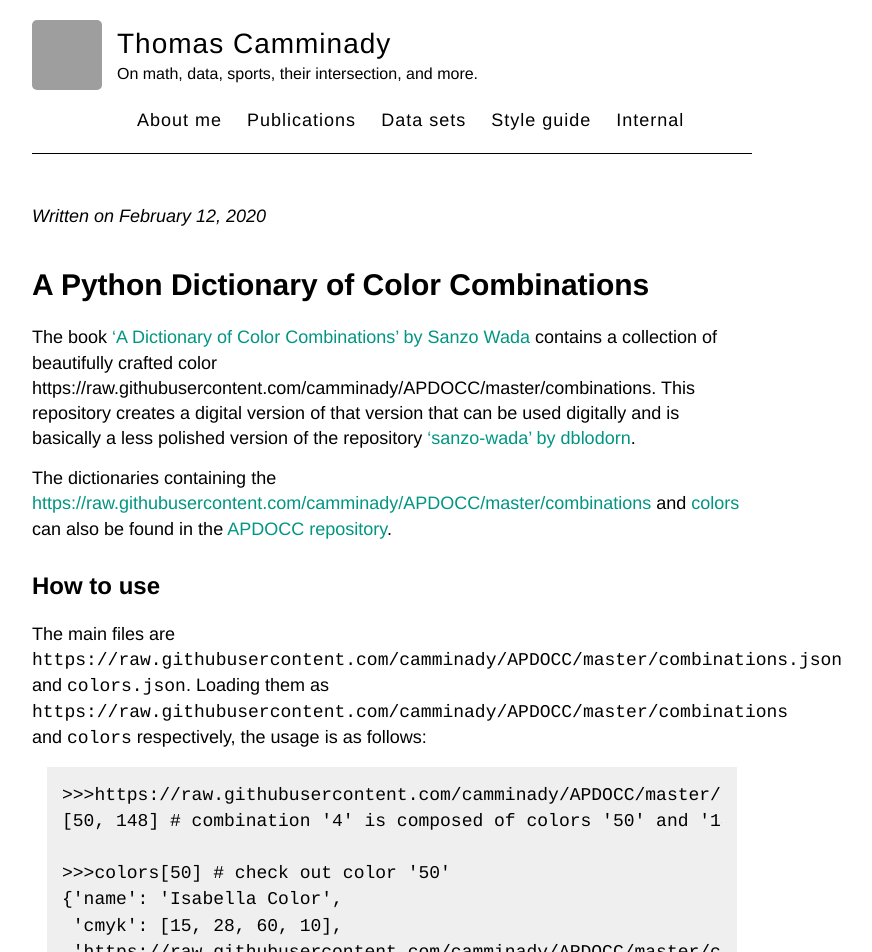
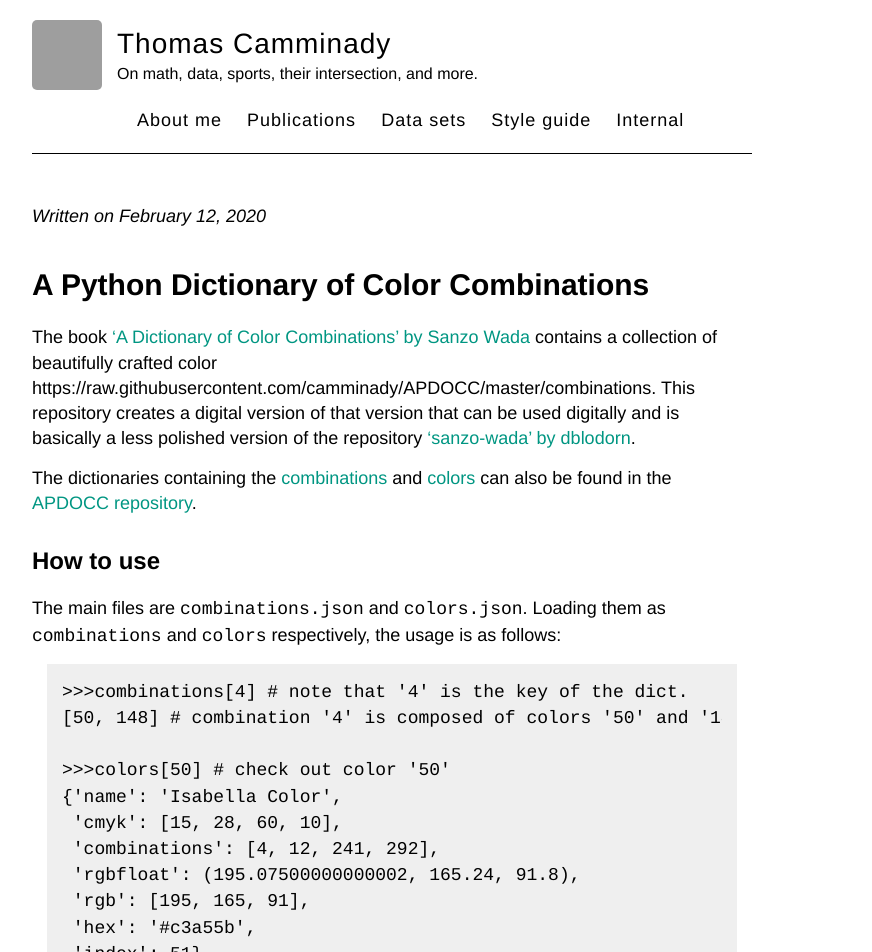
Before and after one commit to camminady/camminady.github.io, a Jekyll site: the page built from _posts/2020-02-12-colordictionary.md, in a window 1280 px wide and 1400 px high. Shown: the top 952 px of the window, without its empty margins (248-1120 px from the left). Built offline with Jekyll 4.4.1, drawn with Linux system fonts in a browser that asks for light colours; some of the changed text lies outside the part shown; grey boxes are pictures that could not be loaded.

Commit message:
Correcting the auto replace error

````diff
--- a/_posts/2020-02-12-colordictionary.md
+++ b/_posts/2020-02-12-colordictionary.md
@@ -6,32 +6,32 @@
 The book ['A Dictionary of Color Combinations' by Sanzo Wada](https://www.amazon.com/Dictionary-Color-Combinations-Various/dp/4861522471) contains a collection of beautifully crafted color https://raw.githubusercontent.com/camminady/APDOCC/master/combinations.
 This repository creates a digital version of that version that can be used digitally and  is basically a less polished version of the repository ['sanzo-wada' by dblodorn](https://github.com/dblodorn/sanzo-wada).
 
-The dictionaries containing the [https://raw.githubusercontent.com/camminady/APDOCC/master/combinations](https://raw.githubusercontent.com/camminady/APDOCC/master/https://raw.githubusercontent.com/camminady/APDOCC/master/combinations.json) and [colors](https://raw.githubusercontent.com/camminady/APDOCC/master/colors.json) can also be found in the [APDOCC repository](https://github.com/camminady/APDOCC).
+The dictionaries containing the [combinations](https://raw.githubusercontent.com/camminady/APDOCC/master/combinations.json) and [colors](https://raw.githubusercontent.com/camminady/APDOCC/master/colors.json) can also be found in the [APDOCC repository](https://github.com/camminady/APDOCC).
 
 ## How to use
 
-The main files are `https://raw.githubusercontent.com/camminady/APDOCC/master/combinations.json` and `colors.json`.
-Loading them as `https://raw.githubusercontent.com/camminady/APDOCC/master/combinations` and `colors` respectively, the usage is as follows:
+The main files are `combinations.json` and `colors.json`.
+Loading them as `combinations` and `colors` respectively, the usage is as follows:
 
 
 ```
->>>https://raw.githubusercontent.com/camminady/APDOCC/master/combinations[4] # note that '4' is the key of the dict.
+>>>combinations[4] # note that '4' is the key of the dict.
 [50, 148] # combination '4' is composed of colors '50' and '148'
 
 >>>colors[50] # check out color '50'
 {'name': 'Isabella Color',
  'cmyk': [15, 28, 60, 10],
- 'https://raw.githubusercontent.com/camminady/APDOCC/master/combinations': [4, 12, 241, 292],
+ 'combinations': [4, 12, 241, 292],
  'rgbfloat': (195.07500000000002, 165.24, 91.8),
  'rgb': [195, 165, 91],
  'hex': '#c3a55b',
  'index': 51}
 ```
 
-There are a total of 348 https://raw.githubusercontent.com/camminady/APDOCC/master/combinations and 157 different colors. Combinations contain one, two, three, four, or five colors.
+There are a total of 348 combinations and 157 different colors. Combinations contain one, two, three, four, or five colors.
 
 
-## All https://raw.githubusercontent.com/camminady/APDOCC/master/combinations
+## All combinations
 These are all https://raw.githubusercontent.com/camminady/APDOCC/master/combinations, sorted by number of colors contained.
 
 ### One color (arguably not a combination)
````
